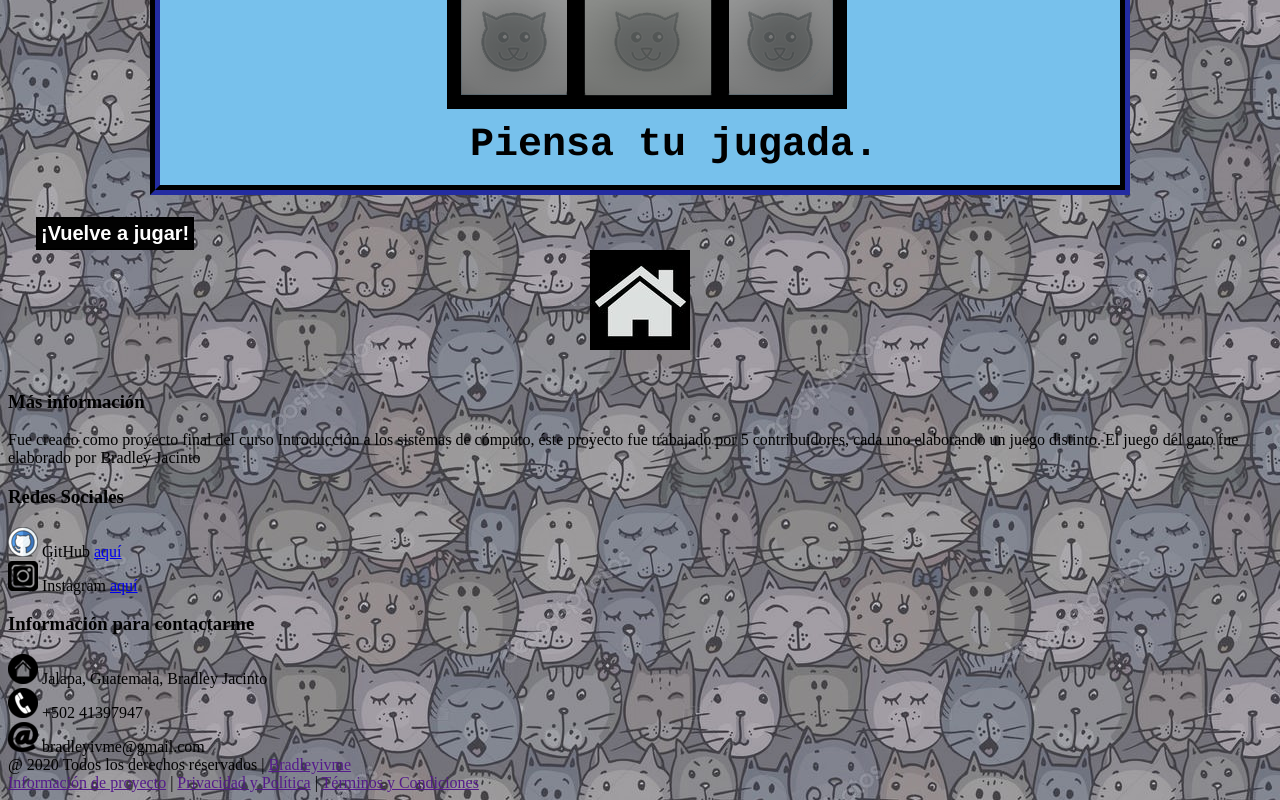
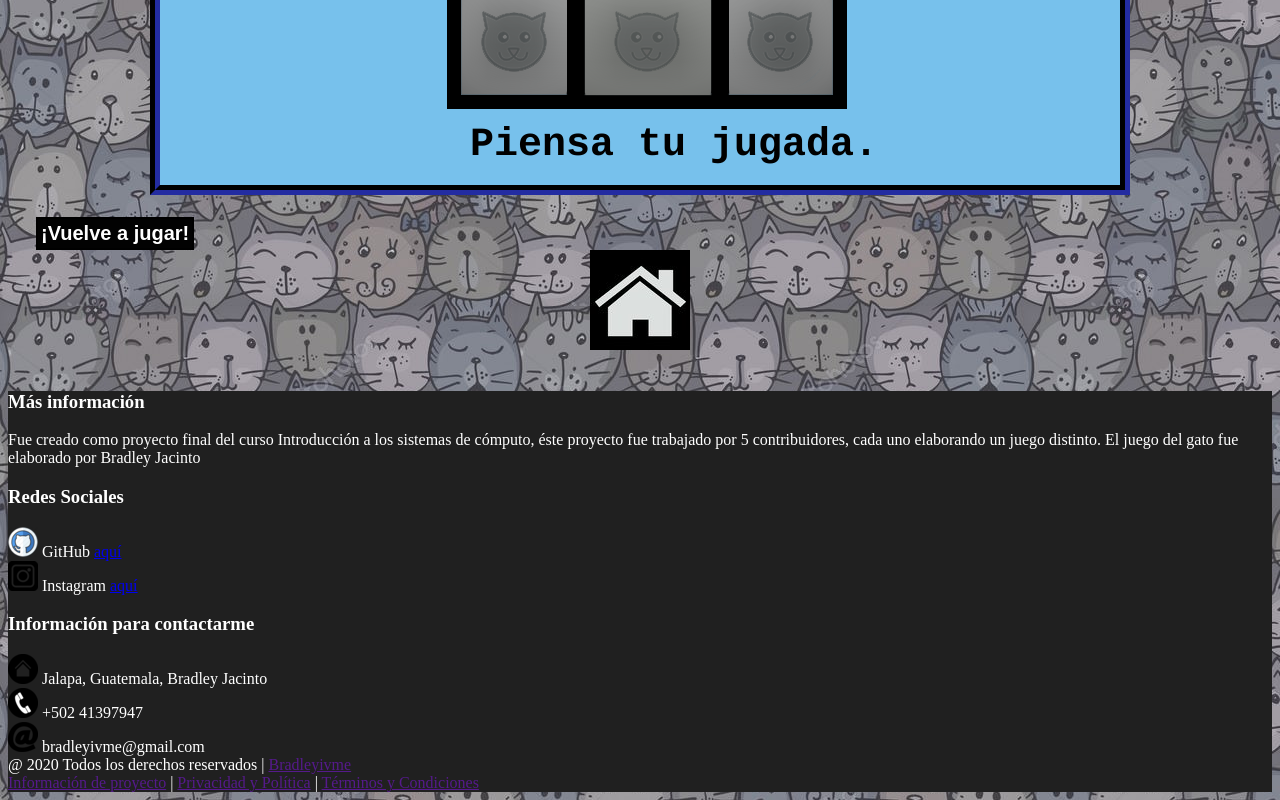
Before and after one commit to DonaldGonz02/Proj-Team, a plain HTML site: page brajac/juegodelgato/index.html in a window 1280 px wide. Shown: the part 405-1205 px from the top of the page. Drawn offline with Linux system fonts and the light colour scheme; files whose address does not match are found by name.

Commit message:
Se agregó diseño a la etiqueta footer.

```diff
--- a/brajac/juegodelgato/index.html
+++ b/brajac/juegodelgato/index.html
@@ -26,6 +26,11 @@
         #boton:hover{
             background-color: rgb(70, 70, 70);
             font-size: 22px;
+        }
+        footer{
+            width: 100%;
+            background-color: #202020;
+            color: white;
         }
     </style>
     <script>
```
